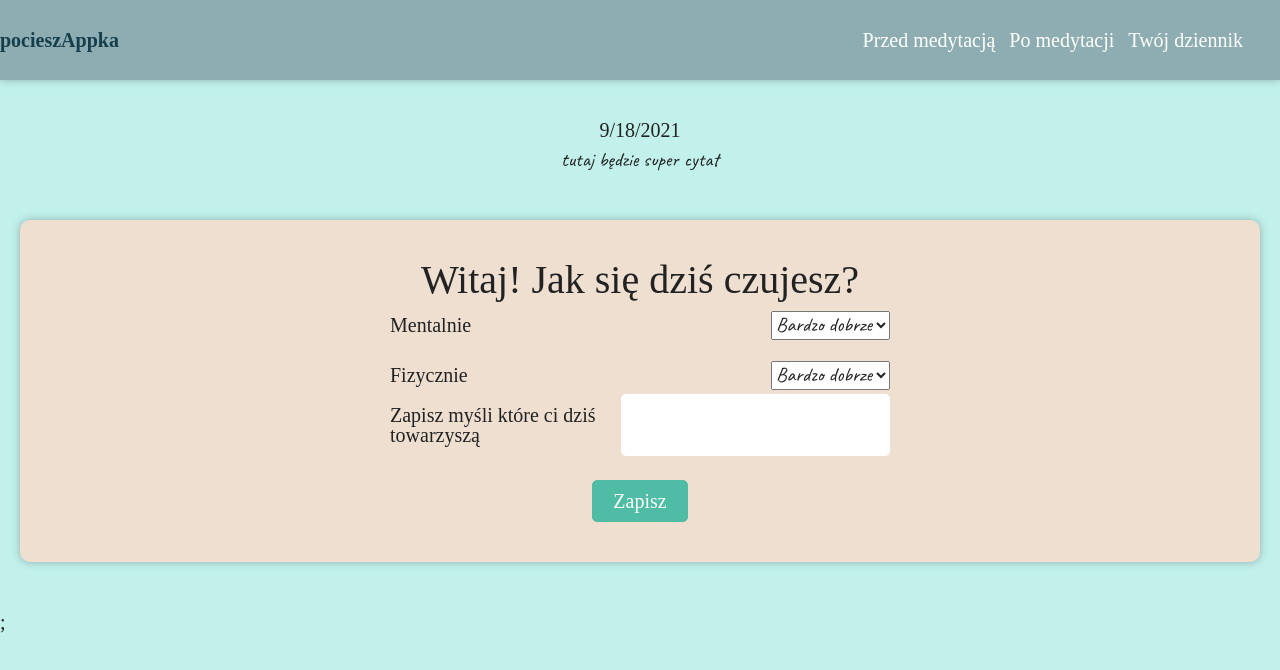
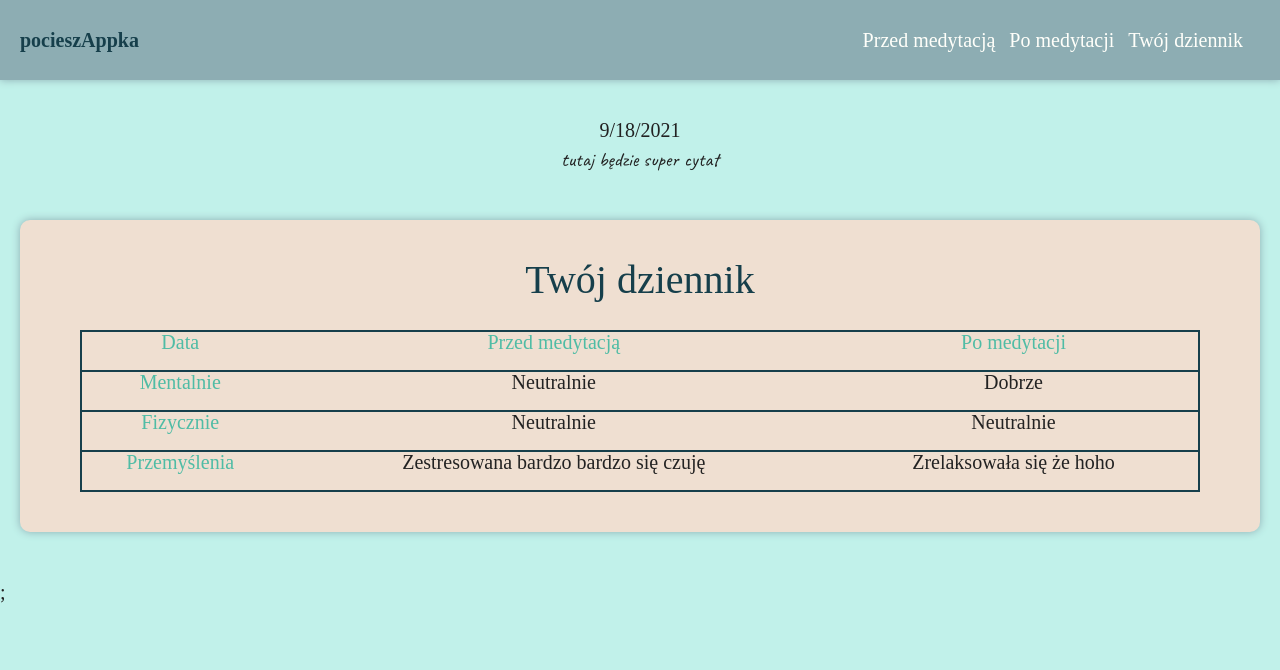
Before and after one commit to WandaSzmuc/pocieszAppka, a React (Create React App) app: page /diary in a window 1280 px wide. Shown: the top 670 px of the page. Built offline with nearby package versions, Linux system fonts and the light colour scheme; a web font is replaced by a local one.

Commit message:
diary component

```diff
--- a/src/App.js
+++ b/src/App.js
@@ -3,13 +3,15 @@ import "./scss/main.scss";
 import BeforeForm from "./components/BeforeForm";
 import Header from "./components/Header";
 import Menu from "./components/Menu";
+import Diary from "./components/Diary";
+import AfterForm from "./components/AfterForm";
 
 function App() {
   return (
     <div>
       <Menu />
       <Header />
-      <BeforeForm />;
+      <Diary />;
     </div>
   );
 }
--- /dev/null
+++ b/src/components/AfterForm.js
@@ -0,0 +1,43 @@
+import React from "react";
+
+const AfterForm = () => {
+  return (
+    <div className="form-before-medi container">
+      <h1 className="main-header">Jak czujesz się po praktyce?</h1>
+      <form className="form">
+        <div>
+          <label>Mentalnie</label>
+          <select name="select">
+            <option>Bardzo dobrze</option>
+            <option>Dobrze</option>
+            <option>Neutralnie</option>
+            <option>Słabo</option>
+            <option>Źle</option>
+          </select>
+        </div>
+        <div>
+          <label>Fizycznie</label>
+          <select name="select">
+            <option>Bardzo dobrze</option>
+            <option>Dobrze</option>
+            <option>Neutralnie</option>
+            <option>Słabo</option>
+            <option>Źle</option>
+          </select>
+        </div>
+        <div>
+          <label className="taughts">
+            Co przychodzi ci do głowy po medytacji?
+          </label>
+          <input></input>
+        </div>
+
+        <a href="#" className="btn" type="submit">
+          Zapisz
+        </a>
+      </form>
+    </div>
+  );
+};
+
+export default AfterForm;
--- /dev/null
+++ b/src/components/Diary.js
@@ -0,0 +1,29 @@
+import React from "react";
+const Diary = () => {
+  return (
+    <div className="container">
+      <h1 className="main-header">Twój dziennik</h1>
+      <table>
+        <thead>
+          <tr>
+            <th>Data</th> <th>Przed medytacją</th> <th>Po medytacji</th>
+          </tr>
+        </thead>
+        <tbody>
+          <tr>
+            <th>Mentalnie</th> <td>Neutralnie</td> <td>Dobrze</td>
+          </tr>
+          <tr>
+            <th>Fizycznie</th> <td>Neutralnie</td> <td>Neutralnie</td>
+          </tr>
+          <tr>
+            <th>Przemyślenia</th> <td>Zestresowana bardzo bardzo się czuję</td>{" "}
+            <td>Zrelaksowała się że hoho</td>
+          </tr>
+        </tbody>
+      </table>
+    </div>
+  );
+};
+
+export default Diary;
--- /dev/null
+++ b/src/scss/elements/_diary.scss
@@ -0,0 +1,18 @@
+table {
+  margin-top: 30px;
+  border: 2px solid $secondary-text-color;
+  width: 70rem;
+
+  tr {
+    height: 40px;
+    font-size: 20px;
+    border: 2px solid $secondary-text-color;
+    text-align: center;
+    th {
+      color: $main-accent-color;
+    }
+  }
+  thead {
+    margin: 10px;
+  }
+}
--- a/src/scss/elements/_header.scss
+++ b/src/scss/elements/_header.scss
@@ -4,6 +4,7 @@
   align-items: center;
   justify-content: center;
   margin-top: 40px;
+
   h2 {
     margin-top: 10px;
     font-family: $cite-font;
--- a/src/scss/elements/_mainform.scss
+++ b/src/scss/elements/_mainform.scss
@@ -8,8 +8,10 @@
   padding: 40px 0;
   border-radius: 10px;
   box-shadow: 0 0 8px $panel-bg-color;
+
   h1 {
     font-size: 40px;
+    color: $secondary-text-color;
   }
 }
 
@@ -18,26 +20,34 @@
   flex-direction: column;
   align-items: center;
   justify-content: center;
+
   div {
     display: flex;
     justify-content: space-between;
     align-items: center;
     height: 50px;
     width: 500px;
+    color: $secondary-text-color;
     .taughts {
       padding-right: 20px;
     }
     select {
       font-family: $cite-font;
+      border: 3px solid $main-accent-color;
+      border-radius: 5px;
     }
     input {
+      margin-top: 20px;
       height: 60px;
+      width: 320px;
       border-radius: 5px;
       border: none;
+      font-family: $cite-font;
+      border: 3px solid $main-accent-color;
     }
   }
   a {
-    margin-top: 30px;
+    margin-top: 40px;
     padding: 10px 20px;
     text-decoration: none;
     color: $landing-page-main-text-color;
--- a/src/scss/elements/_menu.scss
+++ b/src/scss/elements/_menu.scss
@@ -17,4 +17,5 @@
 .logo {
   font-weight: 700;
   color: $secondary-text-color;
+  margin-left: 20px;
 }
--- a/src/scss/main.scss
+++ b/src/scss/main.scss
@@ -4,6 +4,8 @@
 @import "elements/menu";
 @import "elements/mainform";
 @import "elements/header";
+@import "elements/diary";
+
 body {
   background-color: $main-color;
   font-family: $main-font;
```
